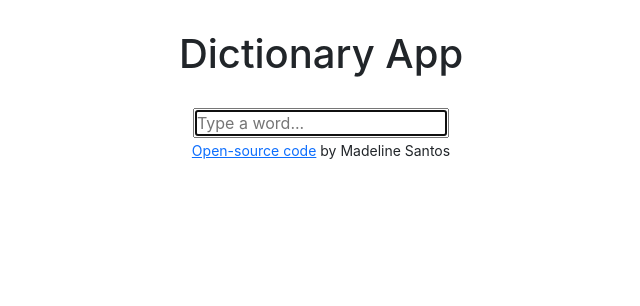
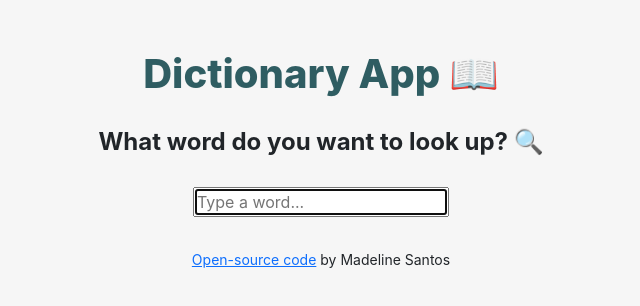
Before and after one commit to madtos12/dictionary-app, a React (Create React App) app: page / in a window 1280 px wide. Shown: the top 306 px of the page, without its empty margins (319-959 px from the left). Built offline with nearby package versions, Linux system fonts and the light colour scheme.

Commit message:
Added styling to headers

```diff
--- a/src/App.css
+++ b/src/App.css
@@ -1,7 +1,31 @@
+body {
+  background-color: #f6f6f6;
+  display: block;
+}
+
 .App {
+  max-width: 1000px;
+  margin: 50px auto;
   text-align: center;
 }
 
 .App h1 {
+  font-weight: 800;
+  margin: 30px 0;
+  color: #2f5d62;
+}
+
+.App h3 {
+  font-weight: 700;
+  font-style: italic;
+  margin: 20px 0;
+}
+
+.App h4 {
+  font-weight: 700;
+  margin: 20px 0;
+}
+
+.App .search-results {
   margin: 30px 0;
 }
--- a/src/App.js
+++ b/src/App.js
@@ -7,8 +7,11 @@ function App() {
     <div className="App">
       <div className="container">
         <header className="App-header"></header>
-        <h1>Dictionary App</h1>
-        <Dictionary />
+        <h1>Dictionary App 📖</h1>
+        <h4>What word do you want to look up? 🔍</h4>
+        <div className="search-results">
+          <Dictionary />
+        </div>
         <Footer />
       </div>
     </div>
```
